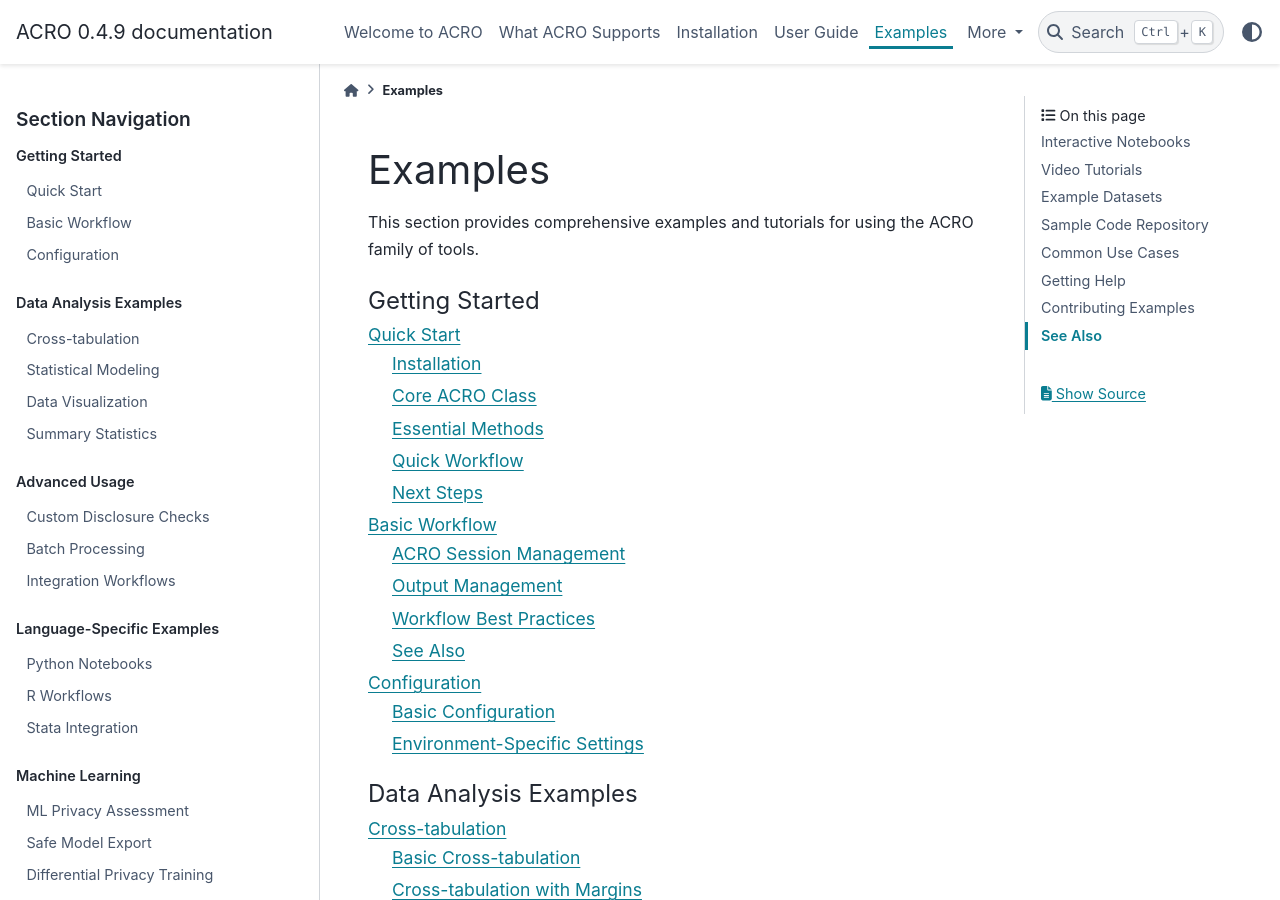
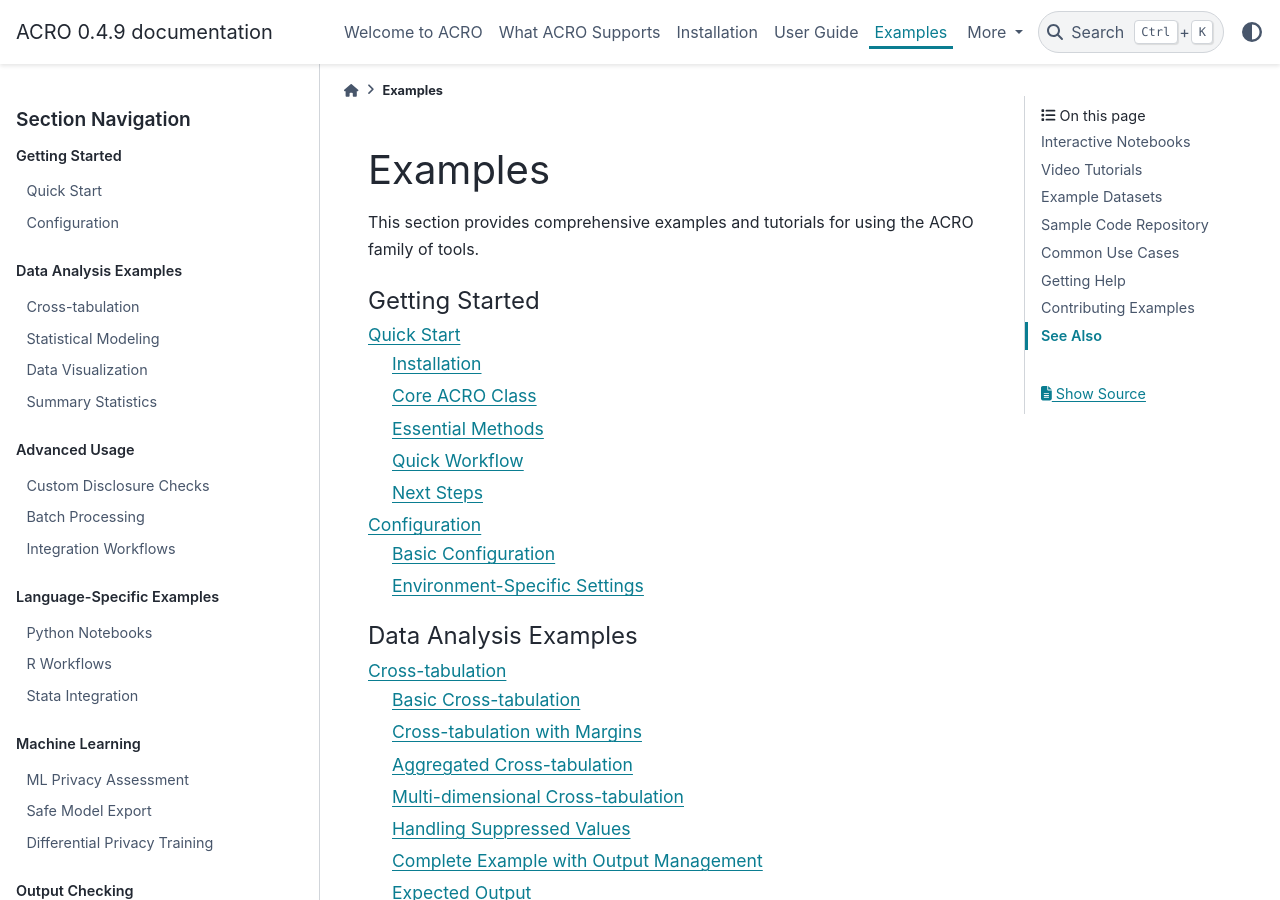
Before and after one commit to JessUWE/acro-test, a Sphinx documentation site: the page built from docs/source/examples.rst, in a window 1280 px wide and 900 px high. Built offline with Sphinx 7.4.7 and the PyData theme 0.15.4, drawn with Linux system fonts in a browser that asks for light colours; some of the changed lines change nothing that is shown.

Commit message:
del basic workflow

```diff
--- a/docs/source/examples.rst
+++ b/docs/source/examples.rst
@@ -9,7 +9,6 @@
    :caption: Getting Started
 
    examples/quickstart
-   examples/basic_workflow
    examples/configuration
 
 .. toctree::
--- a/docs/source/examples/basic_workflow.rst
+++ /dev/null
@@ -1,69 +0,0 @@
-===============
-Basic Workflow
-===============
-
-Complete workflow example for using ACRO in your research projects.
-
-.. currentmodule:: acro
-
-ACRO Session Management
-=======================
-
-Initialization
---------------
-
-.. autoclass:: ACRO
-   :noindex:
-
-Output Management
-=================
-
-Viewing Outputs
----------------
-
-.. automethod:: ACRO.print_outputs
-   :no-index:
-
-Finalizing Results
-------------------
-
-.. automethod:: ACRO.finalise
-   :no-index:
-
-Output Control
---------------
-
-.. automethod:: ACRO.remove_output
-   :no-index:
-
-.. automethod:: ACRO.rename_output
-   :no-index:
-
-.. automethod:: ACRO.add_comments
-   :no-index:
-
-.. automethod:: ACRO.add_exception
-   :no-index:
-
-Custom Output Registration
---------------------------
-
-.. automethod:: ACRO.custom_output
-   :no-index:
-
-Workflow Best Practices
-=======================
-
-1. **Initialize with suppression enabled** for production environments
-2. **Use ACRO methods** for all statistical analysis
-3. **Register custom outputs** for external analysis results
-4. **Add meaningful comments** to outputs for reviewers
-5. **Review outputs** before finalizing
-6. **Use descriptive folder names** for organized output management
-
-See Also
-========
-
-* :doc:`quickstart` - Quick introduction to ACRO
-* :doc:`configuration` - Customizing ACRO settings
-* :doc:`../api` - Complete API reference
```
